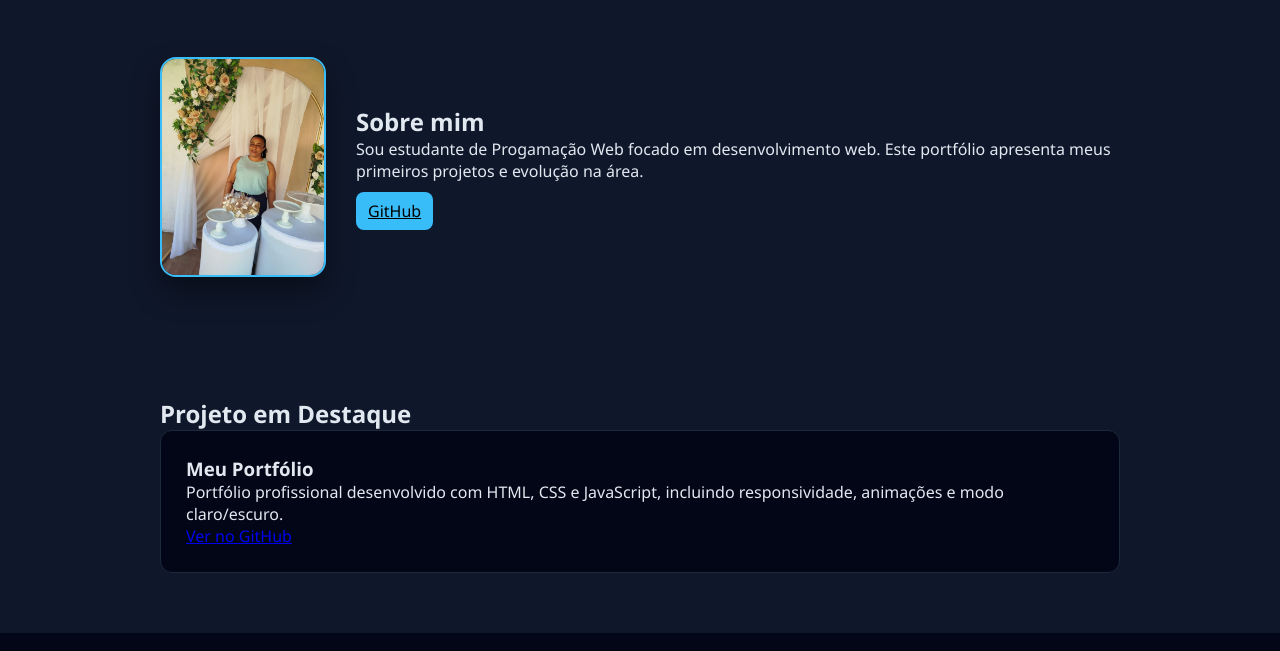
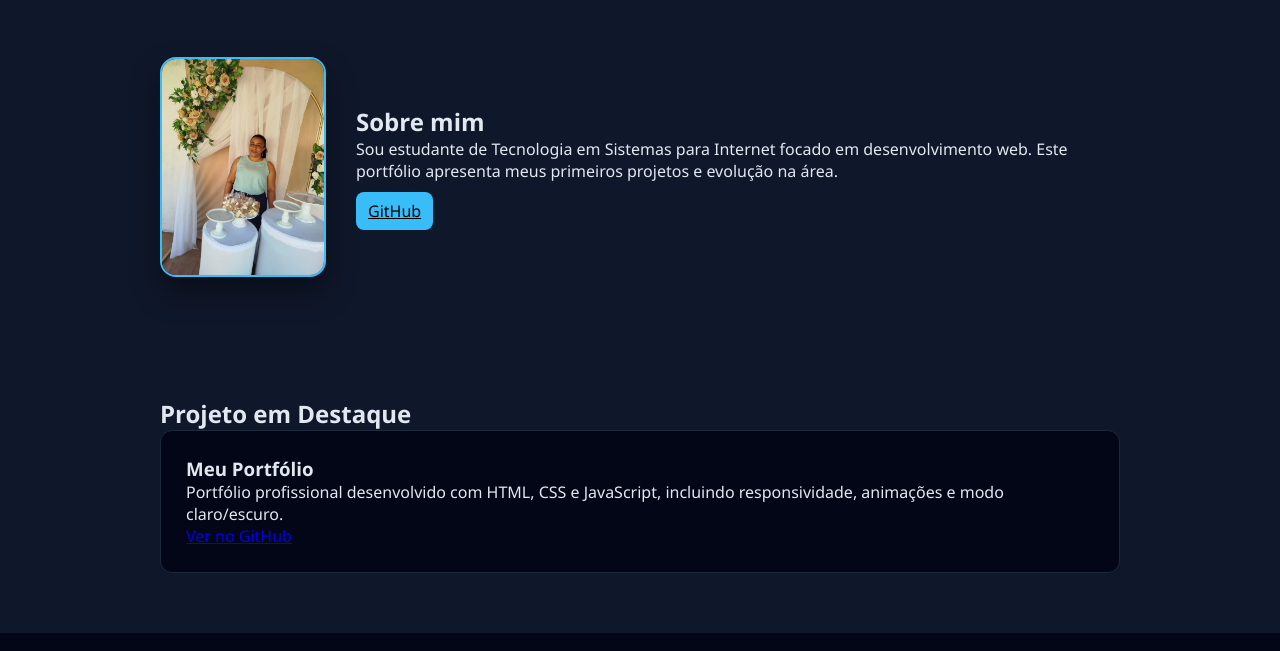
Before and after one commit to mariadejesus02/Portifolio, a plain HTML site: page index.html in a window 1280 px wide. Shown: the part 796-1447 px from the top of the page. Drawn offline with Linux system fonts and the light colour scheme.

Commit message:
Update index.html

```diff
--- a/index.html
+++ b/index.html
@@ -35,7 +35,7 @@
     <div>
       <h2>Sobre mim</h2>
       <p>
-        Sou estudante de Progamação Web focado em desenvolvimento web.
+        Sou estudante de Tecnologia em Sistemas para Internet focado em desenvolvimento web.
         Este portfólio apresenta meus primeiros projetos e evolução na área.
       </p>
 
```
